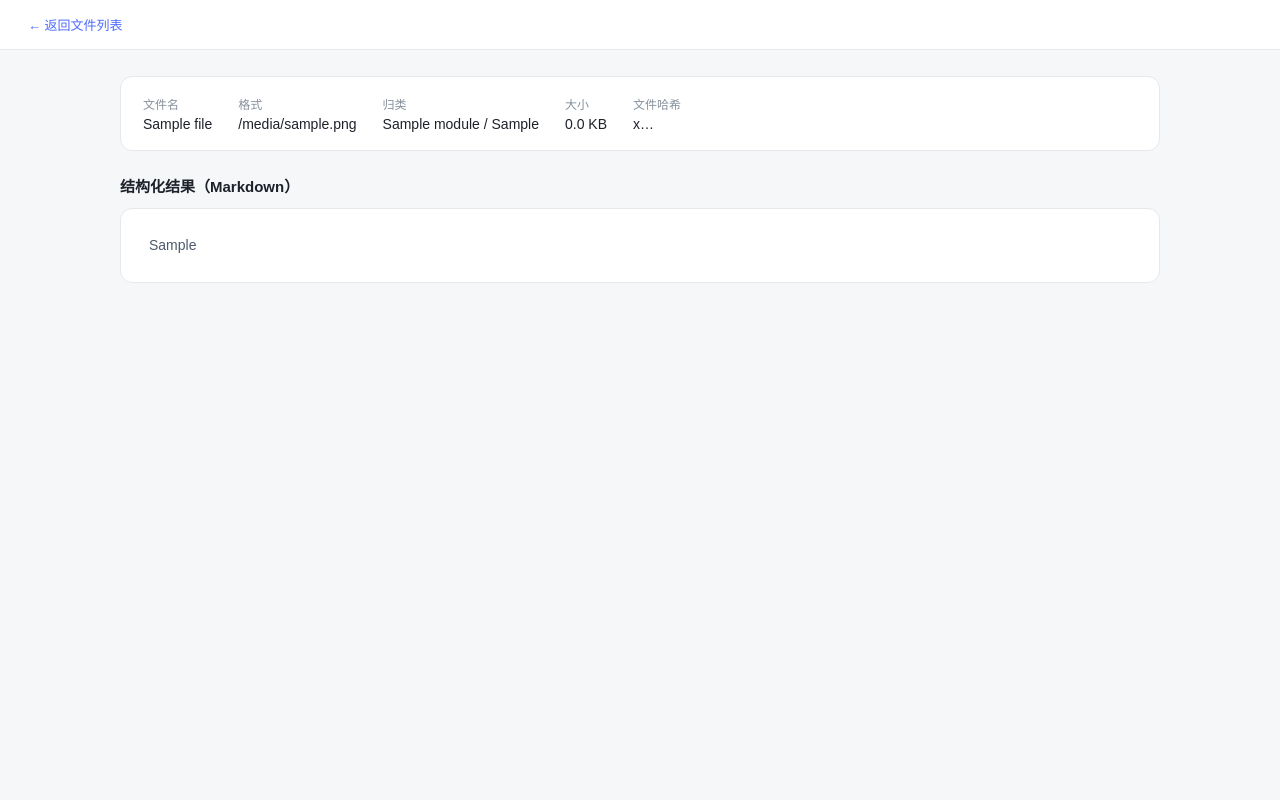
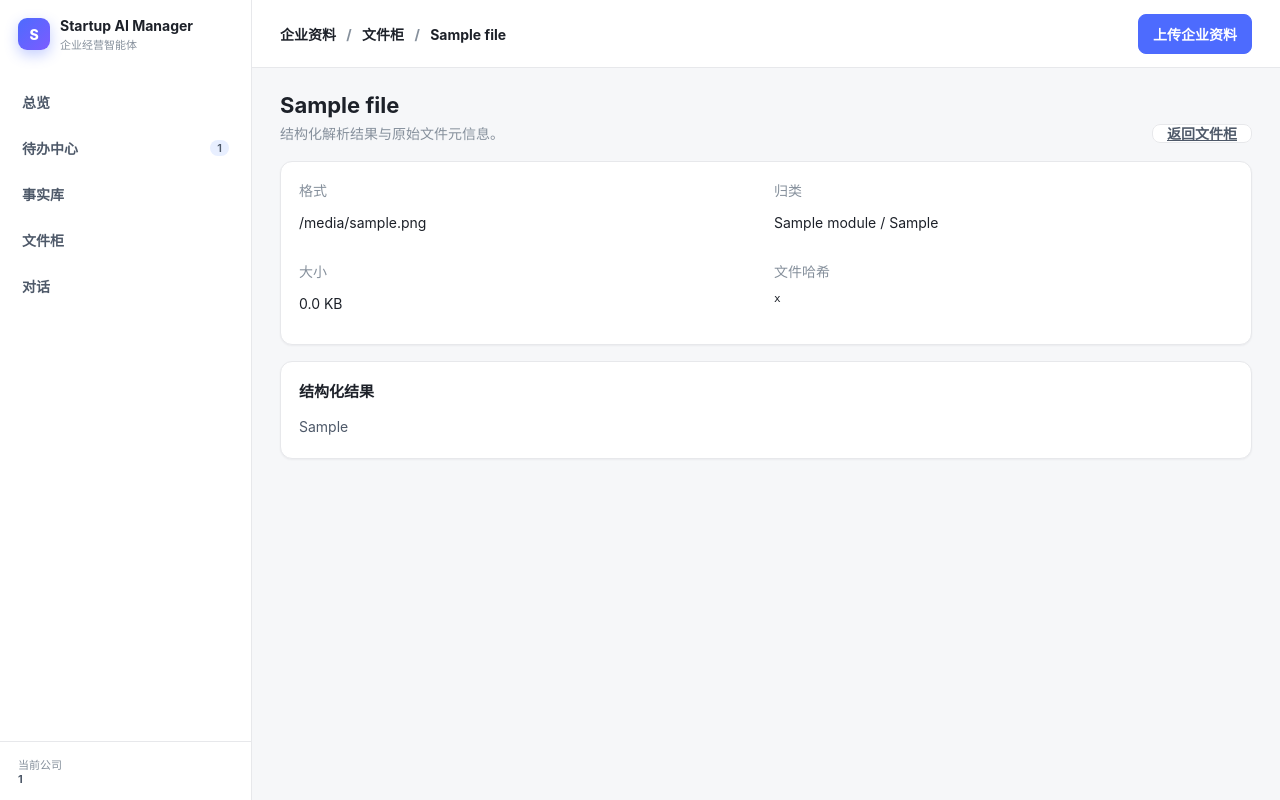
Before and after one commit to Jackiey92/startup-ai-manager, a Flask app: template webapp/templates/detail.html in a window 1280 px wide. Run offline with Flask 3, Linux system fonts and the light colour scheme; the template is opened without the code that fills it: most values are stand-ins (such as "Sample title", 1, 10 or a date in 2020); parts of the project's set-up code (start-up, migrations or seed data) failed here and were passed over.

Commit message:
feat: rebuild frontend with real data pages

```diff
--- a/webapp/app.py
+++ b/webapp/app.py
@@ -176,12 +176,63 @@ def queue_import_guide(uploaded_file_hash: str, *, company_id: str | None = None
     )
 
 
+MODULE_LABELS = {"sales": "销售", "marketing": "市场", "hr": "人员", "finance": "财务"}
+
+
+def _company_id() -> str:
+    return str(request.args.get("company_id") or os.environ.get("SAM_COMPANY_ID", "default"))
+
+
+def _page_context(*, company_id: str) -> dict:
+    facts = consolidation_service().list_facts(company_id=company_id)
+    todos = consolidation_service().list_todos(company_id=company_id, status="open")
+    files = classification_service().list_current(company_id=company_id)
+    module_counts: dict[str, int] = {}
+    for item in files:
+        module = item.get("module")
+        if module:
+            module_counts[str(module)] = module_counts.get(str(module), 0) + 1
+    return {"company_id": company_id, "facts": facts, "todos": todos, "files": files,
+            "module_counts": module_counts, "module_labels": MODULE_LABELS}
+
+
 @app.route("/")
+def home_page():
+    """Real-data overview; unavailable prototype metrics are intentionally absent."""
+    context = _page_context(company_id=_company_id())
+    context["conflict_count"] = sum(t["reason"] == "conflict" for t in context["todos"])
+    context["critical_count"] = sum(t["reason"] == "critical_review" for t in context["todos"])
+    context["unclassified_count"] = sum(item.get("module") is None for item in context["files"])
+    return render_template("home.html", **context)
+
+
 @app.route("/prototype")
 def prototype_page():
-    """Serve the GitHub prototype as the single UI shell for every module."""
-    proto = BASE_DIR.parent / "prototype" / "startup-ai-manager.html"
-    return send_file(str(proto))
+    """Keep the historic static prototype available for visual comparison only."""
+    return send_file(str(BASE_DIR.parent / "prototype" / "startup-ai-manager.html"))
+
+
+@app.route("/todos")
+def todos_page():
+    context = _page_context(company_id=_company_id())
+    context["open_conflicts"] = [t for t in context["todos"] if t["reason"] == "conflict"]
+    context["open_critical"] = [t for t in context["todos"] if t["reason"] == "critical_review"]
+    return render_template("todos.html", **context)
+
+
+@app.route("/facts")
+def facts_page():
+    return render_template("facts.html", **_page_context(company_id=_company_id()))
+
+
+@app.route("/files")
+def files_page():
+    return render_template("files.html", **_page_context(company_id=_company_id()))
+
+
+@app.route("/chat")
+def chat_page():
+    return render_template("chat.html", **_page_context(company_id=_company_id()))
 
 
 @app.route("/api/chat", methods=["POST", "OPTIONS"])
@@ -538,7 +589,8 @@ def detail(file_id):
     markdown_text = structured.get("markdown") or render_markdown(structured)
     markdown_html = md_lib.markdown(markdown_text, extensions=["tables"])
     markdown_html = markdown_html.replace("<table>", "<div class=\"tbl-wrap\"><table>").replace("</table>", "</table></div>")
-    return render_template("detail.html", file=data, markdown_html=markdown_html)
+    context = _page_context(company_id=_company_id())
+    return render_template("detail.html", file=data, markdown_html=markdown_html, **context)
 
 
 if __name__ == "__main__":
--- /dev/null
+++ b/webapp/static/js/app.js
@@ -0,0 +1,19 @@
+(() => {
+  const companyId = window.SAM_COMPANY_ID || 'default';
+  const json = async (url, options={}) => { const r=await fetch(url,options); const body=await r.json().catch(()=>({})); if(!r.ok) throw new Error(body.error||`请求失败 (${r.status})`); return body; };
+  const modal=document.querySelector('#upload-modal');
+  document.querySelectorAll('[data-upload-open]').forEach(b=>b.addEventListener('click',()=>{modal?.classList.add('open');modal?.setAttribute('aria-hidden','false');}));
+  document.querySelectorAll('[data-upload-close]').forEach(b=>b.addEventListener('click',()=>modal?.classList.remove('open')));
+  modal?.addEventListener('click',e=>{if(e.target===modal)modal.classList.remove('open');});
+  const input=document.querySelector('#upload-input'), list=document.querySelector('#upload-list');
+  input?.addEventListener('change', async ()=>{ for(const file of input.files){ const node=document.createElement('div');node.className='result';node.textContent=`正在解析 ${file.name}…`;list.append(node); const fd=new FormData();fd.append('file',file);fd.append('company_id',companyId);try{const r=await json('/api/upload',{method:'POST',body:fd});const c=r.classification||{};const x=r.consolidation||{};node.classList.add(r.parse_status==='parsed'?'success':'error');node.textContent=`${file.name}：${r.parse_status==='parsed'?'解析成功':'解析失败'}${c.module?` · ${c.module}`:''} · 自动确认 ${x.verified_fact_ids?.length||0} 条 · 待办 ${x.todo_ids?.length||0} 条`; }catch(e){node.classList.add('error');node.textContent=`${file.name}：${e.message}`;}} input.value=''; });
+  const feedback=(text,fail=false)=>{const el=document.querySelector('#todo-feedback');if(el){el.textContent=text;el.style.color=fail?'var(--red)':'var(--green)';}};
+  document.querySelectorAll('[data-todo-action]').forEach(button=>button.addEventListener('click',async()=>{const card=button.closest('[data-todo-id]'), id=card?.dataset.todoId, action=button.dataset.todoAction;let url=`/api/todos/${id}/resolve`, payload={};if(action==='dismiss'){url=`/api/todos/${id}/dismiss`;}else if(action==='custom'){const value=card.querySelector('input')?.value.trim();if(!value){feedback('请先填写其他值',true);return;}payload.choose=value;}else payload.choose=action;button.disabled=true;try{await json(url,{method:'POST',headers:{'Content-Type':'application/json'},body:action==='dismiss'?undefined:JSON.stringify(payload)});feedback('已真实写入，正在刷新…');card.remove();setTimeout(()=>location.reload(),250);}catch(e){button.disabled=false;feedback(e.message,true);}}));
+  document.querySelector('#todo-status')?.addEventListener('change',e=>{location.search=`?status=${encodeURIComponent(e.target.value)}`;});
+  document.querySelector('#fact-filter')?.addEventListener('input',e=>{const q=e.target.value.toLowerCase();document.querySelectorAll('#facts-table tbody tr').forEach(row=>row.hidden=!row.textContent.toLowerCase().includes(q));});
+  const fileFilter=()=>{const q=(document.querySelector('#file-filter')?.value||'').toLowerCase(),m=document.querySelector('#file-module-filter')?.value||'';document.querySelectorAll('.file-row').forEach(row=>{const matchM=!m||(m==='__none__'? !row.dataset.module:row.dataset.module===m);row.hidden=!(matchM&&row.textContent.toLowerCase().includes(q));});};
+  document.querySelector('#file-filter')?.addEventListener('input',fileFilter);document.querySelector('#file-module-filter')?.addEventListener('change',fileFilter);
+  document.querySelectorAll('[data-file-confirm]').forEach(b=>b.addEventListener('click',async()=>{b.disabled=true;try{await json('/api/files/classifications/confirm',{method:'POST',headers:{'Content-Type':'application/json'},body:JSON.stringify({file_hash:b.dataset.fileConfirm,company_id:companyId})});b.textContent='已核对';}catch(e){b.disabled=false;alert(e.message);}}));
+  document.querySelectorAll('[data-file-classify]').forEach(b=>b.addEventListener('click',async()=>{const module=prompt('输入模块：finance / sales / marketing / hr（留空取消）');if(!module)return;try{await json('/api/files/classifications',{method:'POST',headers:{'Content-Type':'application/json'},body:JSON.stringify({file_hash:b.dataset.fileClassify,company_id:companyId,module,doc_type:null})});location.reload();}catch(e){alert(e.message);}}));
+  const form=document.querySelector('#chat-form');form?.addEventListener('submit',async e=>{e.preventDefault();const input=document.querySelector('#chat-input'), text=input.value.trim(), box=document.querySelector('#chat-messages'), fb=document.querySelector('#chat-feedback');if(!text)return;const user=document.createElement('div');user.className='message user';user.textContent=text;box.append(user);input.value='';fb.textContent='正在请求真实 Agent…';try{const r=await json('/api/chat',{method:'POST',headers:{'Content-Type':'application/json'},body:JSON.stringify({message:text,company_id:companyId})});const answer=document.createElement('div');answer.className='message assistant';answer.textContent=r.message||'Agent 未返回文本。';box.append(answer);fb.textContent='';box.scrollTop=box.scrollHeight;}catch(err){fb.textContent=err.message;fb.style.color='var(--red)';}});
+})();
--- /dev/null
+++ b/webapp/templates/_todo_card.html
@@ -0,0 +1 @@
+<article class="card todo {% if todo.reason=='critical_review' %}critical{% endif %}" data-todo-id="{{ todo.id }}"><div class="card-head"><h3>{{ todo.metric }} · {{ todo.period }}</h3><span class="badge {% if todo.reason=='critical_review' %}marketing{% endif %}">{{ '重大事项待确认' if todo.reason=='critical_review' else '数据冲突' }}</span></div><div class="todo-values">{% if todo.existing_value is not none %}<div class="value-box"><small>当前值</small><b>{{ todo.existing_value }}</b></div>{% endif %}<div class="value-box"><small>候选值</small><b>{{ todo.candidate_value }}{% if todo.candidate_unit %} {{ todo.candidate_unit }}{% endif %}</b></div></div><p class="muted">{{ todo.suggestion }}</p><p class="muted">来源：<span class="hash">{{ todo.source_file }}</span>{% if todo.source_page %} · 第 {{ todo.source_page }} 页{% endif %}</p>{% if todo.status=='open' %}<div class="todo-actions"><button class="button primary small" data-todo-action="candidate">采用候选值</button>{% if todo.reason=='conflict' %}<button class="button small" data-todo-action="existing">保留现值</button>{% endif %}<input aria-label="其他值" placeholder="填其他值"><button class="button small" data-todo-action="custom">确认其他值</button><button class="button danger small" data-todo-action="dismiss">忽略</button></div>{% else %}<p class="muted">已处理：{{ todo.status }}</p>{% endif %}</article>
--- /dev/null
+++ b/webapp/templates/base.html
@@ -0,0 +1,5 @@
+<!doctype html><html lang="zh-CN"><head><meta charset="utf-8"><meta name="viewport" content="width=device-width,initial-scale=1"><title>{% block title %}SAM{% endblock %}</title><link rel="stylesheet" href="{{ url_for('static', filename='css/app.css') }}"></head><body>
+<div class="app-shell"><aside class="sidebar"><a class="brand" href="{{ url_for('home_page') }}"><span class="brand-mark">S</span><span><b>Startup AI Manager</b><small>企业经营智能体</small></span></a><nav aria-label="主导航"><a class="nav-link {% if request.endpoint=='home_page' %}active{% endif %}" href="{{ url_for('home_page') }}">总览</a><a class="nav-link {% if request.endpoint=='todos_page' %}active{% endif %}" href="{{ url_for('todos_page') }}">待办中心{% if todos|default([])|length %}<span class="nav-count">{{ todos|length }}</span>{% endif %}</a><a class="nav-link {% if request.endpoint=='facts_page' %}active{% endif %}" href="{{ url_for('facts_page') }}">事实库</a><a class="nav-link {% if request.endpoint=='files_page' %}active{% endif %}" href="{{ url_for('files_page') }}">文件柜</a><a class="nav-link {% if request.endpoint=='chat_page' %}active{% endif %}" href="{{ url_for('chat_page') }}">对话</a></nav><div class="sidebar-foot">当前公司<br><b>{{ company_id }}</b></div></aside>
+<main class="main"><header class="topbar"><div class="crumb">企业资料 <span>/</span> {% block crumb %}总览{% endblock %}</div><div class="top-spacer"></div><button class="button primary" type="button" data-upload-open>上传企业资料</button></header><section class="page">{% block content %}{% endblock %}</section></main></div>
+<div class="modal" id="upload-modal" aria-hidden="true"><div class="modal-card" role="dialog" aria-modal="true" aria-labelledby="upload-title"><button class="close" type="button" data-upload-close aria-label="关闭">×</button><h2 id="upload-title">上传企业资料</h2><p class="muted">文件会先真实解析、归类并固化；失败会如实显示。</p><label class="dropzone" for="upload-input"><input id="upload-input" type="file" multiple><span>选择或拖入文件</span><small>支持当前后端已配置的 PDF、Excel 等格式</small></label><div id="upload-list" class="result-list" aria-live="polite"></div></div></div>
+<script>window.SAM_COMPANY_ID={{ company_id|tojson }};</script><script src="{{ url_for('static', filename='js/app.js') }}"></script>{% block scripts %}{% endblock %}</body></html>
--- /dev/null
+++ b/webapp/templates/chat.html
@@ -0,0 +1 @@
+{% extends 'base.html' %}{% block crumb %}对话{% endblock %}{% block content %}<div class="page-head"><div><h1>企业对话</h1><p>回答会基于当前公司范围内可用记忆与事实。</p></div></div><section class="card chat-panel"><div class="messages" id="chat-messages"><div class="message assistant">你好。你可以询问已上传资料中的指标、来源或待办。</div></div><form class="chat-form" id="chat-form"><textarea id="chat-input" required placeholder="输入问题，例如：当前已确认的营业收入是多少？"></textarea><button class="button primary" type="submit">发送</button></form><div id="chat-feedback" class="feedback" aria-live="polite"></div></section>{% endblock %}
--- a/webapp/templates/detail.html
+++ b/webapp/templates/detail.html
@@ -1,43 +1 @@
-<!doctype html>
-<html lang="zh-CN">
-<head>
-<meta charset="utf-8">
-<meta name="viewport" content="width=device-width, initial-scale=1">
-<title>{{ file.original_name }}</title>
-<style>
-:root{--p:#4d6bfe;--bg:#f6f7f9;--bd:#e7e8eb;--t1:#1d2129;--t2:#4e5969;--t3:#86909c;}
-*{box-sizing:border-box;margin:0;padding:0;}
-body{font-family:"PingFang SC","Microsoft YaHei",sans-serif;background:var(--bg);color:var(--t1);font-size:14px;}
-.top{background:#fff;border-bottom:1px solid var(--bd);padding:15px 28px;}
-.top a{color:var(--p);text-decoration:none;font-size:13px;}
-.wrap{max-width:1080px;margin:26px auto;padding:0 20px;}
-.meta{background:#fff;border:1px solid var(--bd);border-radius:12px;padding:18px 22px;margin-bottom:20px;display:flex;flex-wrap:wrap;gap:26px;}
-.meta b{display:block;font-size:12px;color:var(--t3);font-weight:500;margin-bottom:4px;}
-h2.sec{font-size:15px;margin:24px 0 12px;}
-.card{background:#fff;border:1px solid var(--bd);border-radius:12px;}
-.md{padding:24px 28px;line-height:1.8;color:var(--t2);}
-.md h2{font-size:15px;color:var(--t1);margin:22px 0 10px;}
-.md h2:first-child{margin-top:0;}
-.md .tbl-wrap{overflow-x:auto;border:1px solid var(--bd);border-radius:8px;margin:10px 0;}
-.md table{border-collapse:collapse;font-size:13px;min-width:720px;}
-.md th{color:var(--t3);font-weight:600;padding:8px 12px;border:1px solid var(--bd);background:#fafbfc;text-align:left;white-space:nowrap;}
-.md td{padding:8px 12px;border:1px solid var(--bd);white-space:nowrap;}
-.md p{margin:6px 0;}
-</style>
-</head>
-<body>
-<div class="top"><a href="{{ url_for('index') }}">← 返回文件列表</a></div>
-<div class="wrap">
-  <div class="meta">
-    <div><b>文件名</b>{{ file.original_name }}</div>
-    <div><b>格式</b>{{ file.file_format }}</div>
-    <div><b>归类</b>{{ file.module }} / {{ file.doc_type }}</div>
-    <div><b>大小</b>{{ '%.1f'|format(file.size/1024) }} KB</div>
-    <div><b>文件哈希</b>{{ file.file_hash[:16] }}…</div>
-  </div>
-
-  <h2 class="sec">结构化结果（Markdown）</h2>
-  <div class="card"><div class="md">{{ markdown_html|safe }}</div></div>
-</div>
-</body>
-</html>
+{% extends 'base.html' %}{% block title %}{{ file.original_name }} · SAM{% endblock %}{% block crumb %}文件柜 <span>/</span> {{ file.original_name }}{% endblock %}{% block content %}<div class="page-head"><div><h1>{{ file.original_name }}</h1><p>结构化解析结果与原始文件元信息。</p></div><div class="right"><a class="button" href="{{ url_for('files_page') }}">返回文件柜</a></div></div><section class="card"><div class="grid split-grid"><div><span class="muted">格式</span><p>{{ file.file_format }}</p></div><div><span class="muted">归类</span><p>{{ file.module or '未归类' }}{% if file.doc_type %} / {{ file.doc_type }}{% endif %}</p></div><div><span class="muted">大小</span><p>{{ '%.1f'|format(file.size/1024) }} KB</p></div><div><span class="muted">文件哈希</span><p class="hash">{{ file.file_hash }}</p></div></div></section><section class="card" style="margin-top:16px"><div class="card-head"><h2>结构化结果</h2></div><div class="markdown">{{ markdown_html|safe }}</div></section>{% endblock %}
--- /dev/null
+++ b/webapp/templates/facts.html
@@ -0,0 +1 @@
+{% extends 'base.html' %}{% block crumb %}事实库{% endblock %}{% block content %}<div class="page-head"><div><h1>事实库</h1><p>仅显示当前有效、可追溯到原始资料的事实。</p></div></div><div class="filterbar"><input id="fact-filter" placeholder="筛选指标或来源哈希" aria-label="筛选事实"></div>{% if facts %}<div class="table-wrap"><table class="data-table" id="facts-table"><thead><tr><th>指标</th><th class="numeric">数值</th><th>单位</th><th>期间</th><th>状态</th><th>来源</th><th>更新时间</th></tr></thead><tbody>{% for fact in facts %}<tr><td>{{ fact.attribute }}</td><td class="numeric"><b>{{ fact.value }}</b></td><td>{{ fact.unit or '—' }}</td><td>{{ fact.period }}</td><td><span class="badge">{{ fact.status }}</span></td><td class="hash">{{ fact.source_file }}</td><td>{{ fact.created_at }}</td></tr>{% endfor %}</tbody></table></div>{% else %}<div class="empty">暂无事实。上传解析成功的经营资料后会自动固化普通指标。</div>{% endif %}{% endblock %}
--- /dev/null
+++ b/webapp/templates/files.html
@@ -0,0 +1 @@
+{% extends 'base.html' %}{% block crumb %}文件柜{% endblock %}{% block content %}<div class="page-head"><div><h1>文件柜</h1><p>按解析后的内容证据归类；未归类文件可人工修正。</p></div></div><div class="filterbar"><select id="file-module-filter"><option value="">全部模块</option><option value="finance">财务</option><option value="sales">销售</option><option value="marketing">市场</option><option value="hr">人员</option><option value="__none__">未归类</option></select><input id="file-filter" placeholder="筛选文件名" aria-label="筛选文件"></div><div id="files-list">{% if files %}{% for file in files %}<article class="file-row" data-module="{{ file.module or '' }}"><div><div class="file-name">{{ file.original_name }}</div><small class="hash">{{ file.file_hash }}</small></div><div><span class="badge {{ file.module or 'muted' }}">{{ module_labels.get(file.module, file.module or '未归类') }}</span></div><div>{{ file.basis or '—' }}</div><div>{{ '%.0f'|format((file.confidence or 0)*100) }}%</div><div class="file-actions"><button class="button small" data-file-confirm="{{ file.file_hash }}">标记已核对</button><button class="button small" data-file-classify="{{ file.file_hash }}">人工归类</button></div></article>{% endfor %}{% else %}<div class="empty">暂无已解析资料。</div>{% endif %}</div>{% endblock %}
--- /dev/null
+++ b/webapp/templates/todos.html
@@ -0,0 +1 @@
+{% extends 'base.html' %}{% block crumb %}待办中心{% endblock %}{% block content %}<div class="page-head"><div><h1>待办中心</h1><p>候选事实仅在此处人工决定；操作会真实写入当前事实台账。</p></div><div class="right"><select id="todo-status"><option value="open">待处理</option><option value="all">全部</option><option value="resolved">已解决</option><option value="dismissed">已忽略</option></select></div></div><div id="todo-feedback" class="feedback" aria-live="polite"></div><div id="todo-list">{% if open_conflicts %}<h2>数据冲突</h2>{% for todo in open_conflicts %}{% include '_todo_card.html' %}{% endfor %}{% endif %}{% if open_critical %}<h2>重大事项待确认</h2>{% for todo in open_critical %}{% include '_todo_card.html' %}{% endfor %}{% endif %}{% if not todos %}<div class="empty">所有事实都已确认，暂无待办</div>{% endif %}</div>{% endblock %}
```
Also changed, not shown: docs/DESIGN.md (added, +24 -0 lines), webapp/templates/home.html (added, +1 -0 lines), webapp/static/css/app.css (added).
